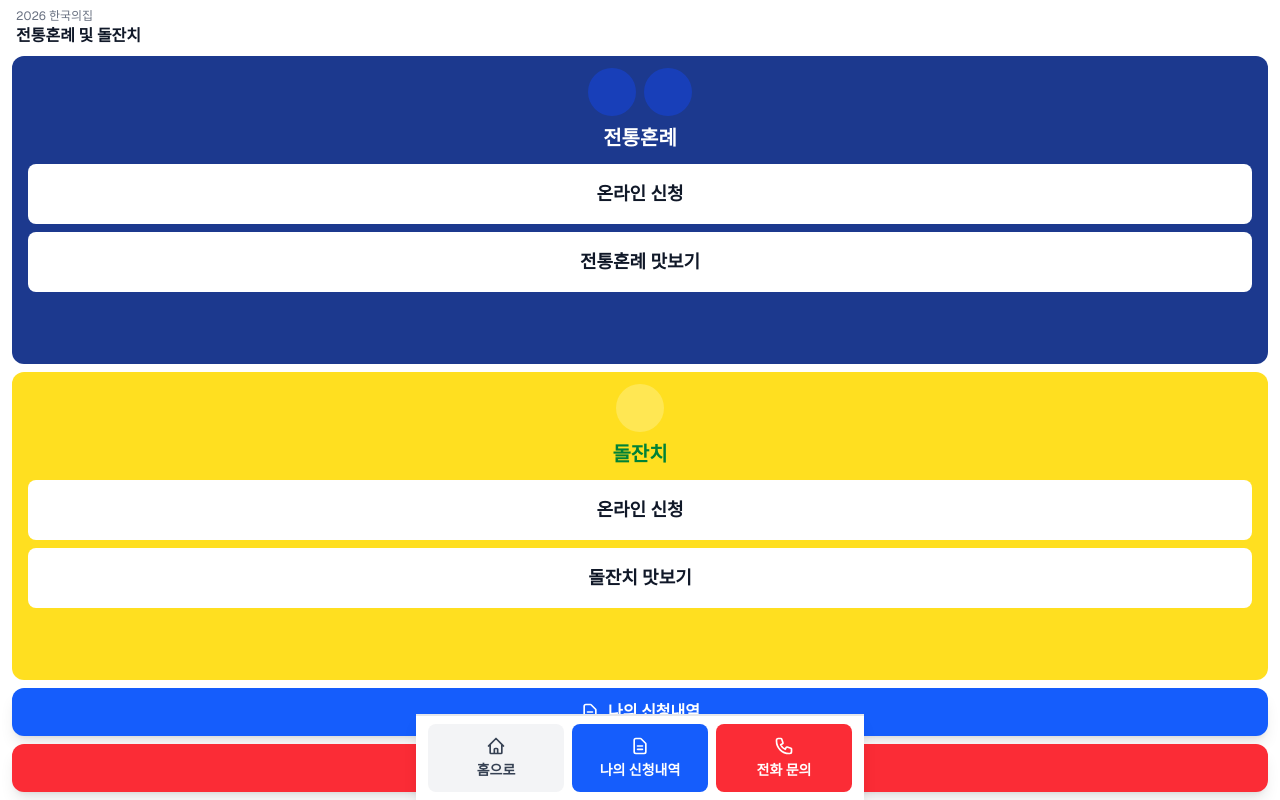
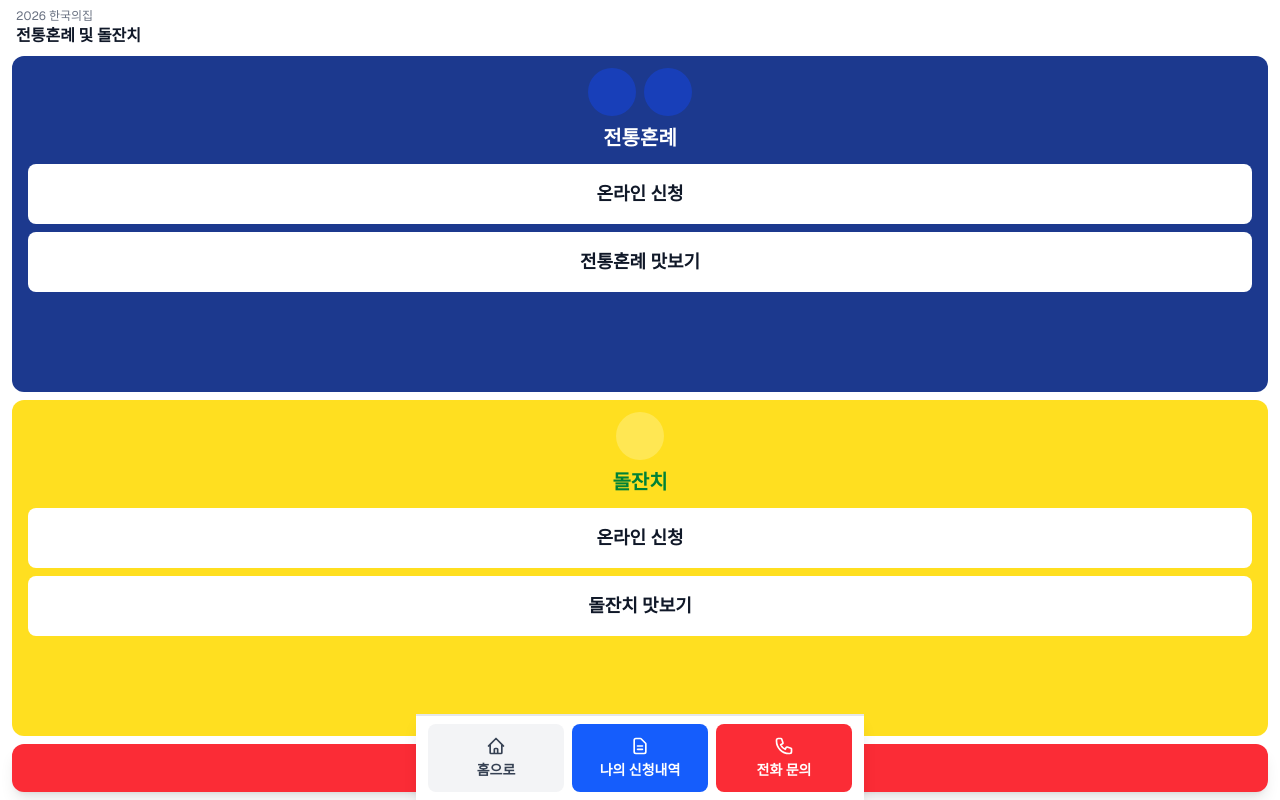
Before and after one commit to tolbilee/traditional-ceremony-app, a Next.js app: page /test in a window 1280 px wide. Built offline with nearby package versions, Linux system fonts and the light colour scheme.

Commit message:
refactor: remove duplicate '?섏쓽 ?좎껌?댁뿭' button from home screen

```diff
--- a/components/MainScreen.tsx
+++ b/components/MainScreen.tsx
@@ -78,33 +78,13 @@ export default function MainScreen() {
         </div>
       </motion.section>
 
-      {/* 하단 고정 바 - 나의 신청내역, 전화 문의하기 버튼 */}
+      {/* 하단 고정 바 - 전화 문의하기 버튼 */}
       <motion.div
         initial={{ opacity: 0, y: 20 }}
         animate={{ opacity: 1, y: 0 }}
         transition={{ duration: 0.6, delay: 0.4 }}
-        className="mx-3 mb-2 space-y-2"
+        className="mx-3 mb-2"
       >
-        <Link
-          href="/my-applications"
-          className="flex w-full items-center justify-center gap-2 rounded-xl bg-blue-600 px-4 py-3 text-base font-semibold text-white shadow-lg transition-all hover:bg-blue-700 active:scale-95"
-        >
-          <svg
-            className="h-5 w-5"
-            fill="none"
-            stroke="currentColor"
-            viewBox="0 0 24 24"
-            xmlns="http://www.w3.org/2000/svg"
-          >
-            <path
-              strokeLinecap="round"
-              strokeLinejoin="round"
-              strokeWidth={2}
-              d="M9 12h6m-6 4h6m2 5H7a2 2 0 01-2-2V5a2 2 0 012-2h5.586a1 1 0 01.707.293l5.414 5.414a1 1 0 01.293.707V19a2 2 0 01-2 2z"
-            />
-          </svg>
-          <span>나의 신청내역</span>
-        </Link>
         <a
           href={`tel:${INQUIRY_PHONE}`}
           className="flex w-full items-center justify-center gap-2 rounded-xl bg-red-500 px-4 py-3 text-base font-semibold text-white shadow-lg transition-all hover:bg-red-600 active:scale-95"
```
